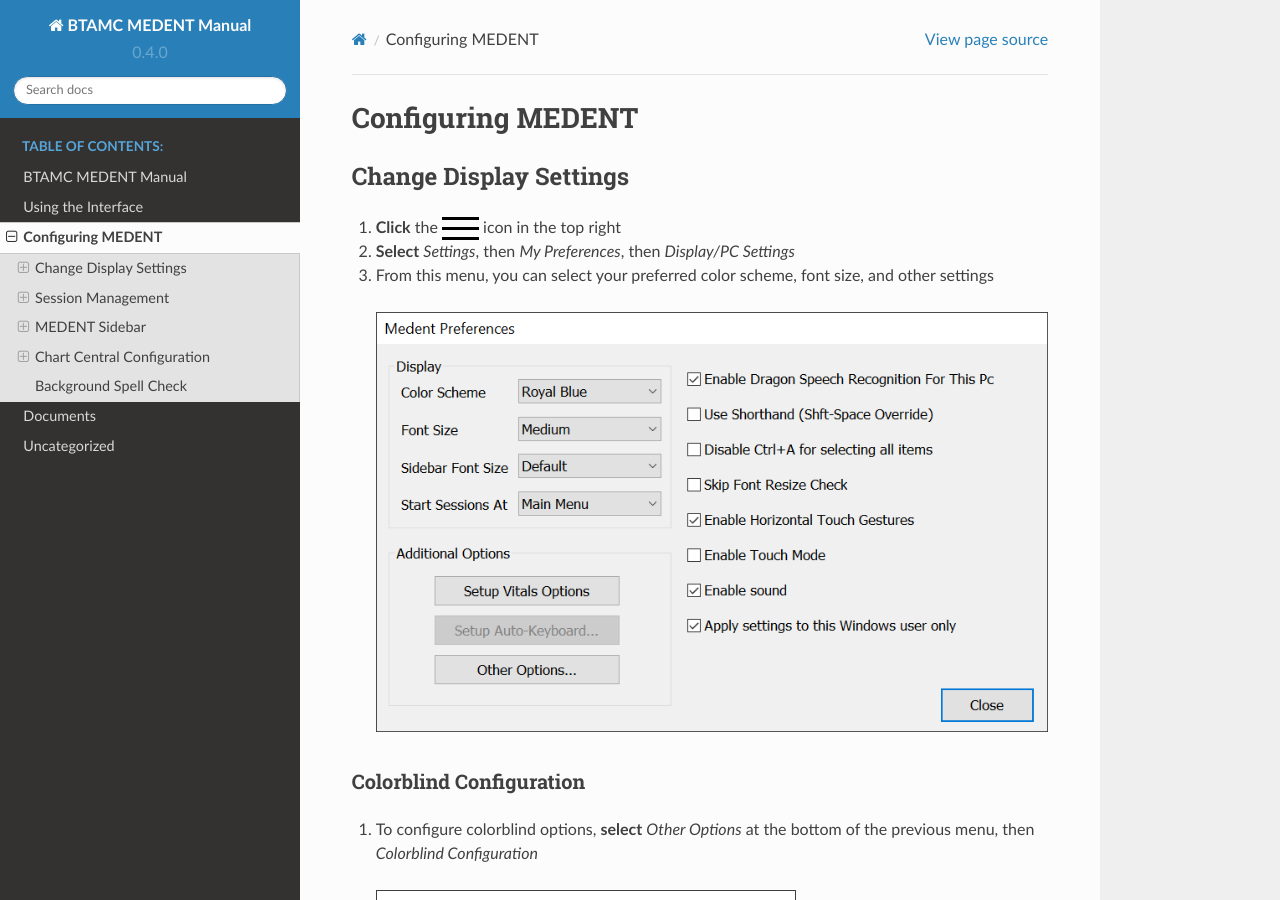
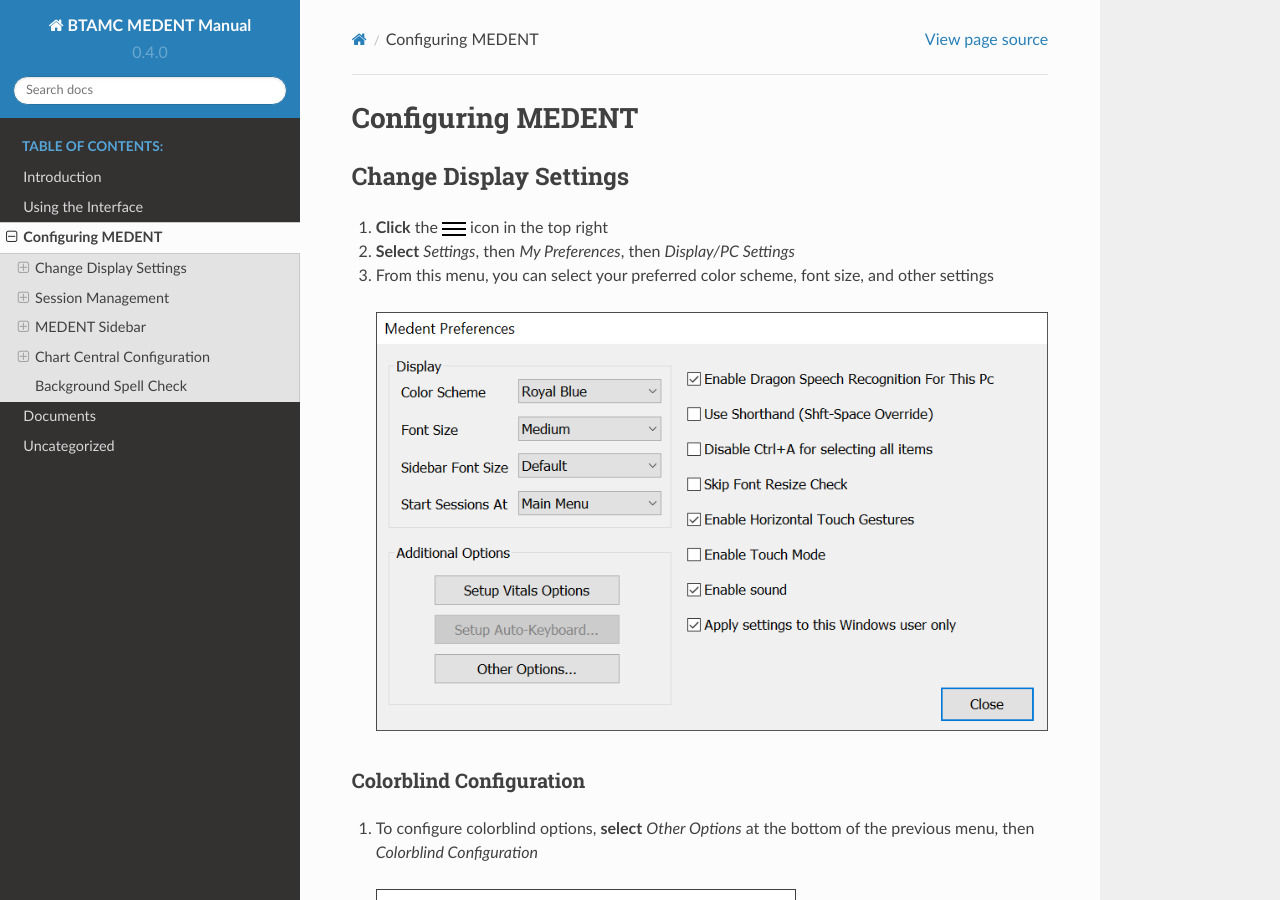
Before and after one commit to pawjwp/MEDENTManual, a Sphinx documentation site: the page built from docs/source/configuring-medent.rst, in a window 1280 px wide and 900 px high. Built offline with Sphinx 7.4.7 and the Read the Docs theme 2.0.0, drawn with Linux system fonts in a browser that asks for light colours.

Commit message:
Icon tweaks

```diff
--- a/docs/source/configuring-medent.rst
+++ b/docs/source/configuring-medent.rst
@@ -1,3 +1,6 @@
+.. |hamburger| image:: images/icons/hamburger.png
+               :height: 20px
+
 ******************
 Configuring MEDENT
 ******************
@@ -88,6 +91,3 @@
 ======================
 
 Place content here.
-
-
-.. |hamburger| image:: images/icons/hamburger.png
--- a/docs/source/introduction.rst
+++ b/docs/source/introduction.rst
@@ -1,6 +1,6 @@
-*******************
-BTAMC MEDENT Manual
-*******************
+************
+Introduction
+************
 
 Welcome to the BTAMC MEDENT Manual, a guide to the most frequently used parts of MEDENT.
 
--- a/docs/source/uncategorized.rst
+++ b/docs/source/uncategorized.rst
@@ -1,3 +1,6 @@
+.. |circledplus| image:: images/icons/circledplus.png
+                 :height: 22px
+
 *************
 Uncategorized
 *************
@@ -25,7 +28,7 @@
 #. From Chart Central, **click** the chevron icon (») in the top right
 #. In the *Completed Progress Note View* category, **click** the drop down box to the right of *Progress note document code selection*
 #. **Type** “.Progress Note”
-#. **Click** the + icon next to *.Progress Note* and *.Progress Note Followup*
+#. **Click** the |circledplus| icon next to *.Progress Note* and *.Progress Note Followup*
 
 HIPAA
 =====
```
Also changed, not shown: docs/source/images/icons/+.png (deleted), docs/source/images/icons/circledplus.png (added), docs/source/images/icons/hamburger.png.
